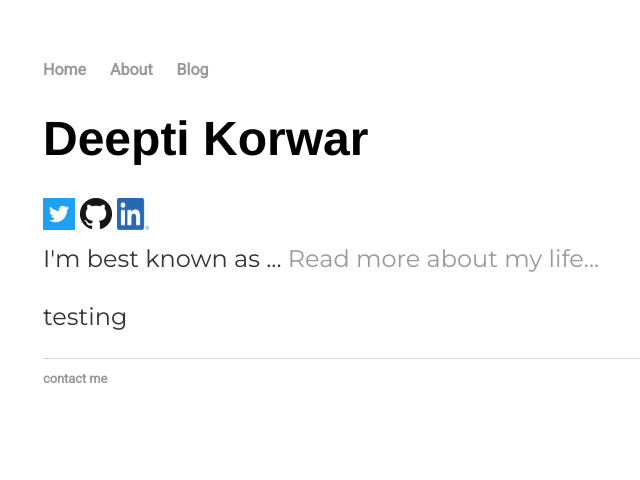
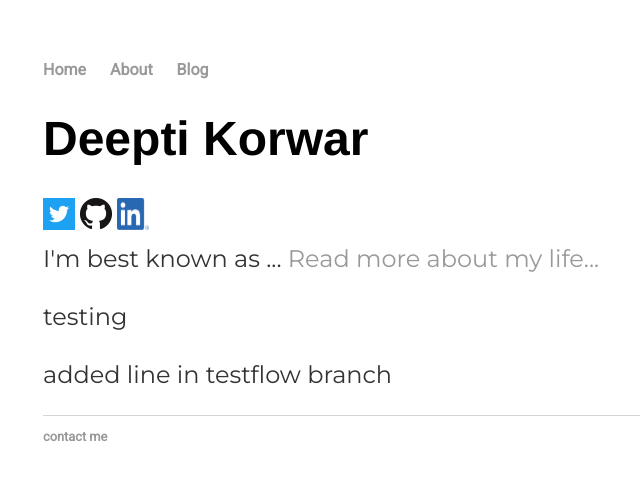
Before and after one commit to deeptikorwar/MyBlog, a Jekyll site: the page built from index.html, in a window 1280 px wide. Shown: the top 480 px of the page, without its empty margins (149-789 px from the left). Built offline with Jekyll 4.4.1, drawn with Linux system fonts in a browser that asks for light colours.

Commit message:
check flow

```diff
--- a/index.html
+++ b/index.html
@@ -7,4 +7,5 @@ title: Deepti Korwar, Technical Writer
   {% include my_social_media.html %} <!-- To add to all pages, move to default.html -->
   <p>I'm best known as ... <a href="/about">Read more about my life...</a></p>
   <p>testing</p>
+  <p> added line in testflow branch</p>
 </div><!-- /.blurb -->
```
